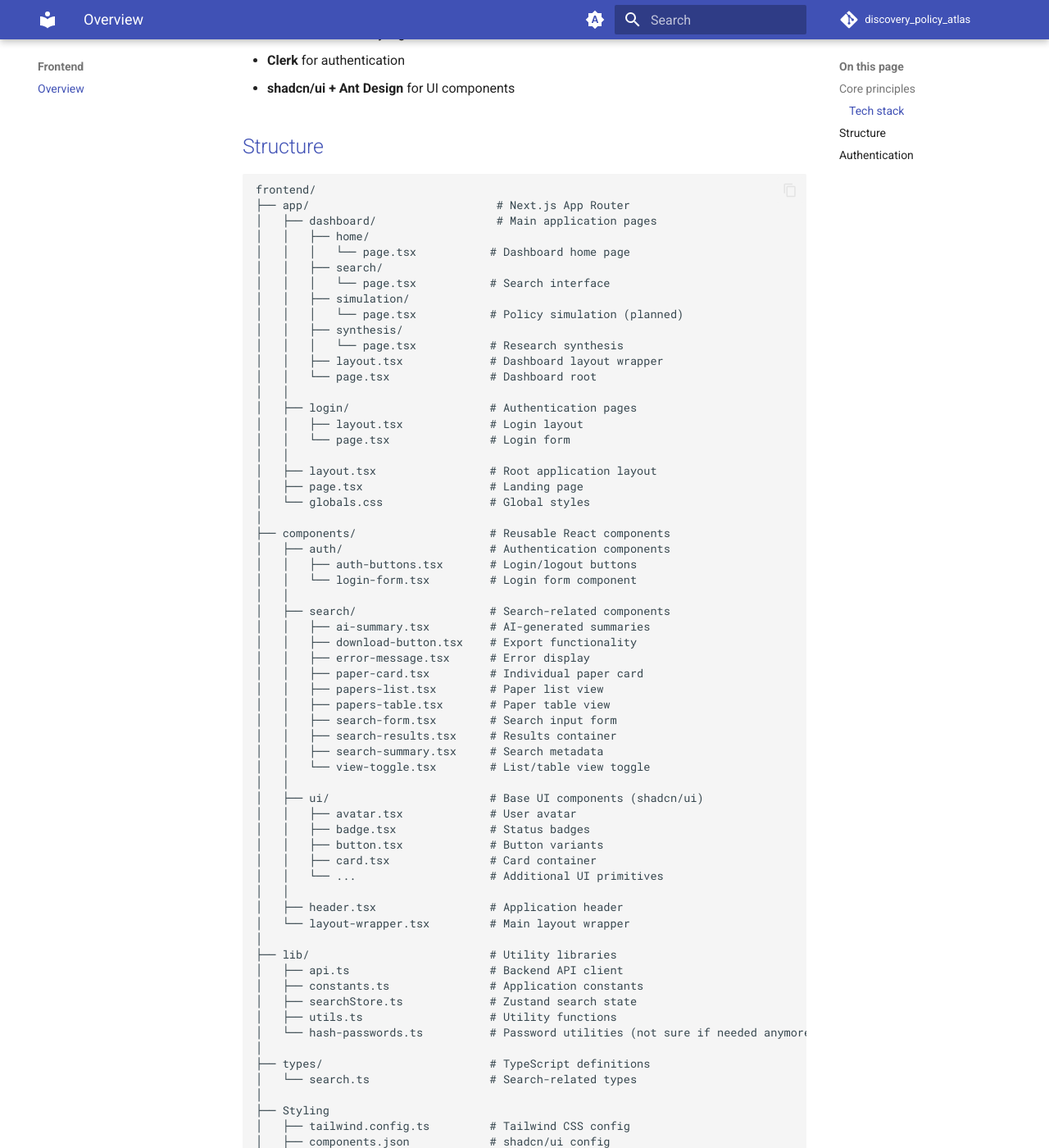
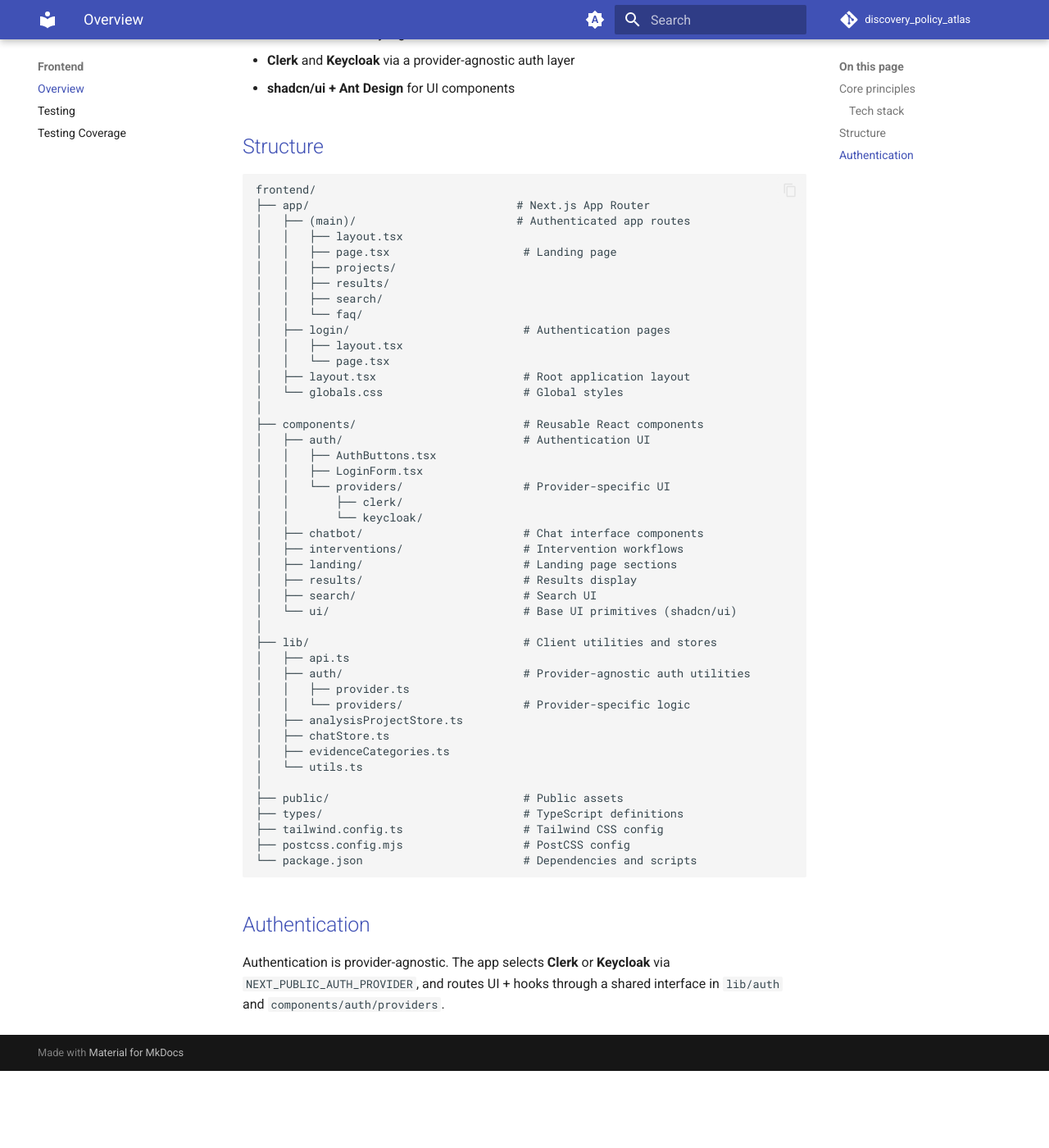
Before and after one commit to nestauk/discovery_policy_atlas, an MkDocs documentation site: the page built from docs/frontend/overview.md, in a window 1280 px wide and 1400 px high, scrolled down 572 px. Shown: the whole window at 82% size. Built offline with MkDocs 1.6.1 and Material for MkDocs 9.7.7, drawn with Linux system fonts in a browser that asks for light colours; comment, search, counter and statistics services are not loaded; after the commit the page ends 1878 px from its top, so only the background shows below that; some of the changed text lies outside the part shown.

Commit message:
docs(frontend): update overview and testing guides

````diff
--- a/docs/frontend/overview.md
+++ b/docs/frontend/overview.md
@@ -1,110 +1,68 @@
 # Frontend overview
 
-The Policy Atlas frontend is built with **Next.js 15** and **React 19**, following component-driven architecture with TypeScript for type safety.
+The Policy Atlas frontend is built with **Next.js 16** and **React 19**, following component-driven architecture with TypeScript for type safety.
 
 ## Core principles
 **Component-driven design**: Reusable, modular components<br>
 **Type-safe development**: Comprehensive TypeScript usage<br>
 
 ### Tech stack
-- **Next.js 15** with App Router
+- **Next.js 16** with App Router
 - **React 19** with modern hooks and features
 - **TypeScript** for type safety
 - **Tailwind CSS** for styling
-- **Clerk** for authentication
+- **Clerk** and **Keycloak** via a provider-agnostic auth layer
 - **shadcn/ui + Ant Design** for UI components
 
 ## Structure
 
 ```
 frontend/
-├── app/                            # Next.js App Router
-│   ├── dashboard/                  # Main application pages
-│   │   ├── home/
-│   │   │   └── page.tsx           # Dashboard home page
+├── app/                               # Next.js App Router
+│   ├── (main)/                        # Authenticated app routes
+│   │   ├── layout.tsx
+│   │   ├── page.tsx                    # Landing page
+│   │   ├── projects/
+│   │   ├── results/
 │   │   ├── search/
-│   │   │   └── page.tsx           # Search interface
-│   │   ├── simulation/
-│   │   │   └── page.tsx           # Policy simulation (planned)
-│   │   ├── synthesis/
-│   │   │   └── page.tsx           # Research synthesis
-│   │   ├── layout.tsx             # Dashboard layout wrapper
-│   │   └── page.tsx               # Dashboard root
-│   │
-│   ├── login/                     # Authentication pages
-│   │   ├── layout.tsx             # Login layout
-│   │   └── page.tsx               # Login form
-│   │
-│   ├── layout.tsx                 # Root application layout
-│   ├── page.tsx                   # Landing page
-│   └── globals.css                # Global styles
+│   │   └── faq/
+│   ├── login/                          # Authentication pages
+│   │   ├── layout.tsx
+│   │   └── page.tsx
+│   ├── layout.tsx                      # Root application layout
+│   └── globals.css                     # Global styles
 │
-├── components/                    # Reusable React components
-│   ├── auth/                      # Authentication components
-│   │   ├── auth-buttons.tsx       # Login/logout buttons
-│   │   └── login-form.tsx         # Login form component
-│   │
-│   ├── search/                    # Search-related components
-│   │   ├── ai-summary.tsx         # AI-generated summaries
-│   │   ├── download-button.tsx    # Export functionality
-│   │   ├── error-message.tsx      # Error display
-│   │   ├── paper-card.tsx         # Individual paper card
-│   │   ├── papers-list.tsx        # Paper list view
-│   │   ├── papers-table.tsx       # Paper table view
-│   │   ├── search-form.tsx        # Search input form
-│   │   ├── search-results.tsx     # Results container
-│   │   ├── search-summary.tsx     # Search metadata
-│   │   └── view-toggle.tsx        # List/table view toggle
-│   │
-│   ├── ui/                        # Base UI components (shadcn/ui)
-│   │   ├── avatar.tsx             # User avatar
-│   │   ├── badge.tsx              # Status badges
-│   │   ├── button.tsx             # Button variants
-│   │   ├── card.tsx               # Card container
-│   │   └── ...                    # Additional UI primitives
-│   │
-│   ├── header.tsx                 # Application header
-│   └── layout-wrapper.tsx         # Main layout wrapper
+├── components/                         # Reusable React components
+│   ├── auth/                           # Authentication UI
+│   │   ├── AuthButtons.tsx
+│   │   ├── LoginForm.tsx
+│   │   └── providers/                  # Provider-specific UI
+│   │       ├── clerk/
+│   │       └── keycloak/
+│   ├── chatbot/                        # Chat interface components
+│   ├── interventions/                  # Intervention workflows
+│   ├── landing/                        # Landing page sections
+│   ├── results/                        # Results display
+│   ├── search/                         # Search UI
+│   └── ui/                             # Base UI primitives (shadcn/ui)
 │
-├── lib/                           # Utility libraries
-│   ├── api.ts                     # Backend API client
-│   ├── constants.ts               # Application constants
-│   ├── searchStore.ts             # Zustand search state
-│   ├── utils.ts                   # Utility functions
-│   └── hash-passwords.ts          # Password utilities (not sure if needed anymore)
+├── lib/                                # Client utilities and stores
+│   ├── api.ts
+│   ├── auth/                           # Provider-agnostic auth utilities
+│   │   ├── provider.ts
+│   │   └── providers/                  # Provider-specific logic
+│   ├── analysisProjectStore.ts
+│   ├── chatStore.ts
+│   ├── evidenceCategories.ts
+│   └── utils.ts
 │
-├── types/                         # TypeScript definitions
-│   └── search.ts                  # Search-related types
-│
-├── Styling
-│   ├── tailwind.config.ts         # Tailwind CSS config
-│   ├── components.json            # shadcn/ui config
-│   ├── postcss.config.mjs         # PostCSS config
-│
-└── 📦 Configuration files
-    ├── package.json               # Dependencies and scripts
-    ├── tsconfig.json              # TypeScript config
-    ├── next.config.ts             # Next.js config
-    ├── middleware.ts              # Next.js middleware
-    └── eslint.config.mjs          # ESLint configuration
+├── public/                             # Public assets
+├── types/                              # TypeScript definitions
+├── tailwind.config.ts                  # Tailwind CSS config
+├── postcss.config.mjs                  # PostCSS config
+└── package.json                        # Dependencies and scripts
 ```
 
 ## Authentication
 
-The application uses **Clerk** for comprehensive authentication management. Authentication is handled at the layout level with conditional rendering based on the current route.
-
-```typescript
-// components/layout-wrapper.tsx
-import { ClerkProvider } from "@clerk/nextjs";
-
-export function LayoutWrapper({ children }) {
-  return (
-    <ClerkProvider>
-      <body className={inter.className}>
-        {!isLoginPage && <Header />}
-        {children}
-      </body>
-    </ClerkProvider>
-  );
-}
-```
+Authentication is provider-agnostic. The app selects **Clerk** or **Keycloak** via `NEXT_PUBLIC_AUTH_PROVIDER`, and routes UI + hooks through a shared interface in `lib/auth` and `components/auth/providers`.
--- a/mkdocs.yml
+++ b/mkdocs.yml
@@ -56,6 +56,8 @@
     - User Management: backend/user-management.md
   - Frontend:
     - Overview: frontend/overview.md
+    - Testing: frontend/testing.md
+    - Testing Coverage: frontend/testing_coverage.md
 
 # Markdown extensions
 markdown_extensions:
````
Also changed, not shown: docs/frontend/testing.md (added, +308 -0 lines), docs/frontend/testing_coverage.md (added, +20 -0 lines).
